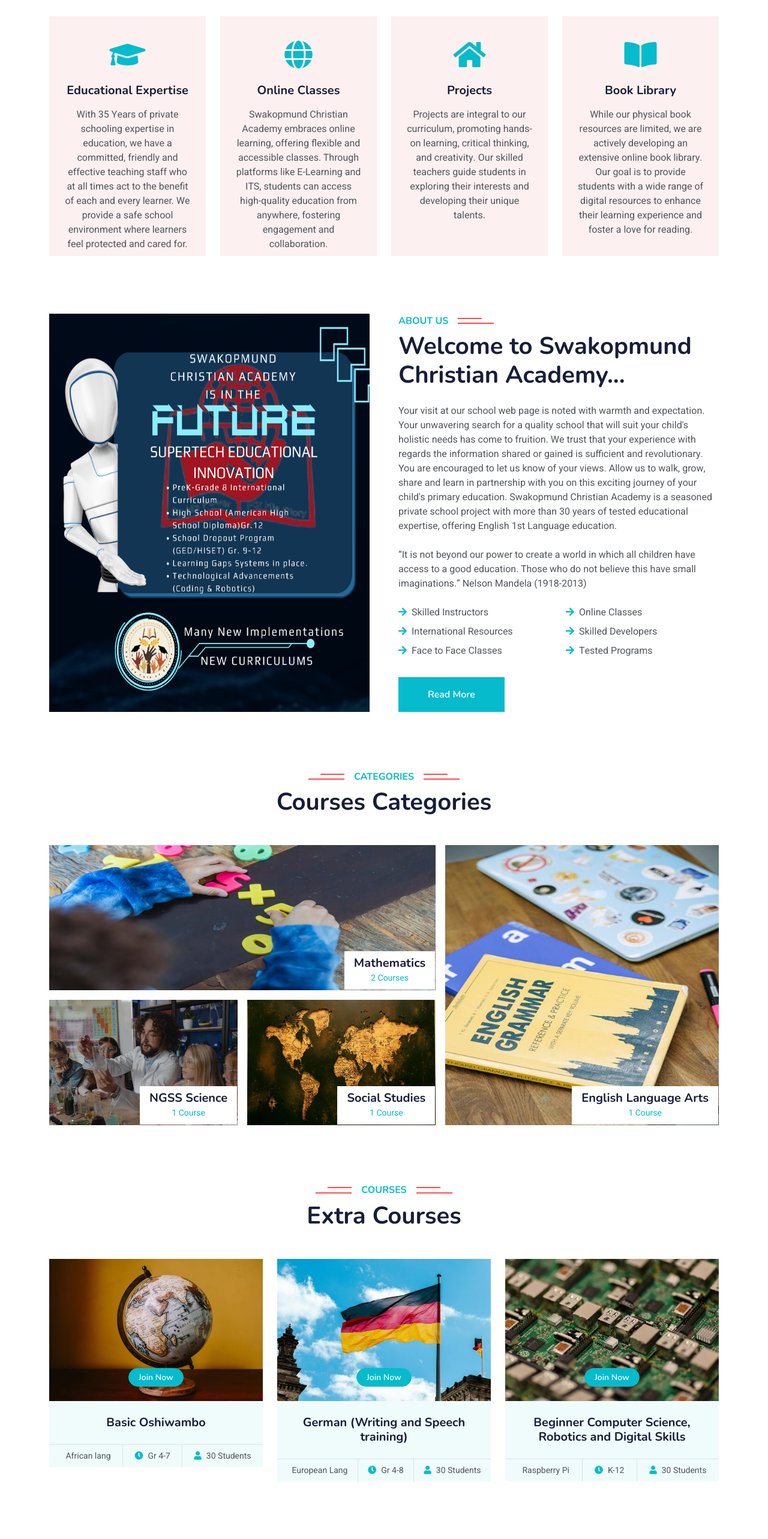
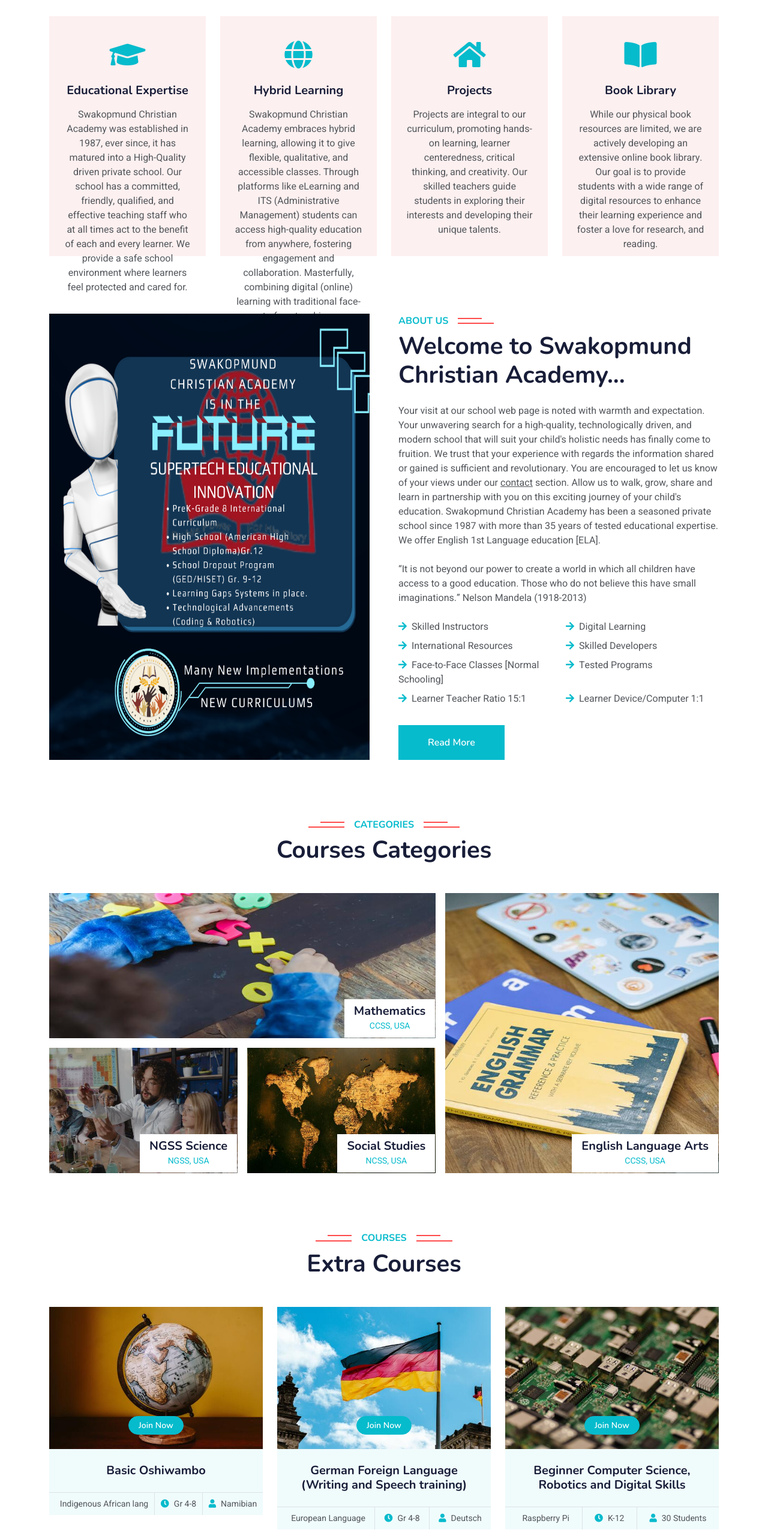
Before and after one commit to dynamic-odyssey/sca-main-site, a Svelte app in the folder app/: page / in a window 1280 px wide. Shown: the part 160-2726 px from the top of the page at 60% size. Built offline with nearby package versions, Linux system fonts and the light colour scheme; what pocketbase would draw is missing.

Commit message:
Updated information

```diff
--- a/app/src/sections/about/about.svelte
+++ b/app/src/sections/about/about.svelte
@@ -26,15 +26,13 @@
         <h1 class="mb-4">Welcome to Swakopmund Christian Academy...</h1>
         <p class="mb-4">
           Your visit at our school web page is noted with warmth and
-          expectation. Your unwavering search for a quality school that will
-          suit your child's holistic needs has come to fruition. We trust that
+          expectation. Your unwavering search for a high-quality, technologically driven, and modern school that will
+          suit your child's holistic needs has finally come to fruition. We trust that
           your experience with regards the information shared or gained is
           sufficient and revolutionary. You are encouraged to let us know of
-          your views. Allow us to walk, grow, share and learn in partnership
-          with you on this exciting journey of your child's primary education.
-          Swakopmund Christian Academy is a seasoned private school project with
-          more than 30 years of tested educational expertise, offering English
-          1st Language education.
+          your views under our <u>contact</u> section. Allow us to walk, grow, share and learn in partnership
+          with you on this exciting journey of your child's education.
+          Swakopmund Christian Academy has been a seasoned private school since 1987 with more than 35 years of tested educational expertise. We offer English 1st Language education [ELA].
         </p>
         <p class="mb-4">
           “It is not beyond our power to create a world in which all children
@@ -50,7 +48,7 @@
           </div>
           <div class="col-sm-6">
             <p class="mb-0">
-              <i class="fa fa-arrow-right text-primary me-2" />Online Classes
+              <i class="fa fa-arrow-right text-primary me-2" />Digital Learning
             </p>
           </div>
           <div class="col-sm-6">
@@ -67,13 +65,23 @@
           </div>
           <div class="col-sm-6">
             <p class="mb-0">
-              <i class="fa fa-arrow-right text-primary me-2" />Face to Face
-              Classes
+              <i class="fa fa-arrow-right text-primary me-2" />Face-to-Face
+              Classes [Normal Schooling]
             </p>
           </div>
           <div class="col-sm-6">
             <p class="mb-0">
               <i class="fa fa-arrow-right text-primary me-2" />Tested Programs
+            </p>
+          </div>
+          <div class="col-sm-6">
+            <p class="mb-0">
+              <i class="fa fa-arrow-right text-primary me-2" />Learner Teacher Ratio 15:1
+            </p>
+          </div>
+          <div class="col-sm-6">
+            <p class="mb-0">
+              <i class="fa fa-arrow-right text-primary me-2" />Learner Device/Computer 1:1
             </p>
           </div>
         </div>
--- a/app/src/sections/categories/categories.svelte
+++ b/app/src/sections/categories/categories.svelte
@@ -24,7 +24,7 @@
                 style="margin: 1px;"
               >
                 <h5 class="m-0">Mathematics</h5>
-                <small class="text-primary">2 Courses</small>
+                <small class="text-primary">CCSS, USA</small>
               </div>
             </a>
           </div>
@@ -39,7 +39,7 @@
                 style="margin: 1px;"
               >
                 <h5 class="m-0">NGSS Science</h5>
-                <small class="text-primary">1 Course</small>
+                <small class="text-primary">NGSS, USA</small>
               </div>
             </a>
           </div>
@@ -54,7 +54,7 @@
                 style="margin: 1px;"
               >
                 <h5 class="m-0">Social Studies</h5>
-                <small class="text-primary">1 Course</small>
+                <small class="text-primary">NCSS, USA</small>
               </div>
             </a>
           </div>
@@ -80,7 +80,7 @@
             style="margin:  1px;"
           >
             <h5 class="m-0">English Language Arts</h5>
-            <small class="text-primary">1 Course</small>
+            <small class="text-primary">CCSS, USA</small>
           </div>
         </a>
       </div>
--- a/app/src/sections/contact/contact.svelte
+++ b/app/src/sections/contact/contact.svelte
@@ -58,7 +58,7 @@
       <div class="col-lg-4 col-md-6 wow fadeInUp" data-wow-delay="0.1s">
         <h5>Get In Touch</h5>
         <p class="mb-4">
-          Contact us via email, WhatsApp, call us or simply drop by. We would
+          Contact us via email, call us or simply drop by. We would
           love to hear from you!
         </p>
         <div class="d-flex align-items-center mb-3">
@@ -81,10 +81,6 @@
             style="width: 50px; height: 50px;"
           >
             <i class="fab fa-whatsapp text-white" />
-          </div>
-          <div class="ms-3">
-            <h5 class="text-primary">WhatsApp</h5>
-            <p class="mb-0">+264 81 259 9878</p>
           </div>
         </div>
         <div class="d-flex align-items-center mb-3">
--- a/app/src/sections/courses/courses.svelte
+++ b/app/src/sections/courses/courses.svelte
@@ -31,13 +31,13 @@
           </div>
           <div class="d-flex border-top">
             <small class="flex-fill text-center border-end py-2"
-              ><i class=" text-primary me-2" />African lang</small
+              ><i class=" text-primary me-2" />Indigenous African lang</small
             >
             <small class="flex-fill text-center border-end py-2"
-              ><i class="fa fa-clock text-primary me-2" />Gr 4-7</small
+              ><i class="fa fa-clock text-primary me-2" />Gr 4-8</small
             >
             <small class="flex-fill text-center py-2"
-              ><i class="fa fa-user text-primary me-2" />30 Students</small
+              ><i class="fa fa-user text-primary me-2" />Namibian</small
             >
           </div>
         </div>
@@ -58,17 +58,17 @@
           </div>
           <div class="text-center p-4 pb-0">
             <h3 class="mb-0" />
-            <h5 class="mb-4">German (Writing and Speech training)</h5>
+            <h5 class="mb-4">German Foreign Language (Writing and Speech training)</h5>
           </div>
           <div class="d-flex border-top">
             <small class="flex-fill text-center border-end py-2"
-              ><i class=" text-primary me-2" />European Lang</small
+              ><i class=" text-primary me-2" />European Language</small
             >
             <small class="flex-fill text-center border-end py-2"
               ><i class="fa fa-clock text-primary me-2" />Gr 4-8</small
             >
             <small class="flex-fill text-center py-2"
-              ><i class="fa fa-user text-primary me-2" />30 Students</small
+              ><i class="fa fa-user text-primary me-2" />Deutsch</small
             >
           </div>
         </div>
--- a/app/src/sections/services/services.svelte
+++ b/app/src/sections/services/services.svelte
@@ -14,11 +14,7 @@
               <i class="fa fa-3x fa-graduation-cap text-primary mb-4" />
               <h5 class="mb-3">Educational Expertise</h5>
               <p>
-                With 35 Years of private schooling expertise in education, we
-                have a committed, friendly and effective teaching staff who at
-                all times act to the benefit of each and every learner. We
-                provide a safe school environment where learners feel protected
-                and cared for.
+                Swakopmund Christian Academy was established in 1987, ever since, it has matured into a High-Quality driven private school. Our school has a committed, friendly, qualified, and effective teaching staff who at all times act to the benefit of each and every learner. We provide a safe school environment where learners feel protected and cared for.
               </p>
             </div>
           </div>
@@ -27,12 +23,9 @@
           <div class="service-item text-center pt-3 h-100 d-flex flex-column">
             <div class="p-4 flex-grow-1">
               <i class="fa fa-3x fa-globe text-primary mb-4" />
-              <h5 class="mb-3">Online Classes</h5>
+              <h5 class="mb-3"> Hybrid Learning</h5>
               <p>
-                Swakopmund Christian Academy embraces online learning, offering
-                flexible and accessible classes. Through platforms like
-                E-Learning and ITS, students can access high-quality education
-                from anywhere, fostering engagement and collaboration.
+                Swakopmund Christian Academy embraces hybrid learning, allowing it to give flexible, qualitative, and accessible classes. Through platforms like eLearning and ITS (Administrative Management) students can access high-quality education from anywhere, fostering engagement and collaboration. Masterfully, combining digital (online) learning with traditional face-to-face teaching.
               </p>
             </div>
           </div>
@@ -44,7 +37,7 @@
               <h5 class="mb-3">Projects</h5>
               <p>
                 Projects are integral to our curriculum, promoting hands-on
-                learning, critical thinking, and creativity. Our skilled
+                learning, learner centeredness, critical thinking, and creativity. Our skilled
                 teachers guide students in exploring their interests and
                 developing their unique talents.
               </p>
@@ -60,7 +53,7 @@
                 While our physical book resources are limited, we are actively
                 developing an extensive online book library. Our goal is to
                 provide students with a wide range of digital resources to
-                enhance their learning experience and foster a love for reading.
+                enhance their learning experience and foster a love for research, and reading.
               </p>
             </div>
           </div>
--- a/app/src/sections/why-us/whyUs.svelte
+++ b/app/src/sections/why-us/whyUs.svelte
@@ -25,21 +25,34 @@
         </h6>
         <h1 class="mb-4">Welcome to Tuto ya Tulo ya Africa</h1>
         <p class="mb-4">
-          We constantly foster the intellectual and emotional growth of all our
-          learners by adapting our program and curriculum as such. We have a
-          real and actively strong home vs school communication system. A fun
-          and supportive school environment and year planner. Parents are not
-          just encouraged but expected to be involved in their child's school
-          life and always "kept in the loop'. <strong
-            ><b> We disgust in strong terms </b></strong
-          >all forms of discrimination, apartheid or groupings. We encourage
-          openness, citizenry, unity and reconciliation
+         Our motto is "Tuto ya Tulo ya Africa", a Lozy (Indigenous African Language) saying which translates "Education is victory for Africa": We have developed an Inclusive Integration of African Heritage in our Education system.
         </p>
         <p class="mb-4">
-          Our mission is to provide excellence in education through a caring and
-          diverse environment that encourages the holistic development of each
-          student as part of our mandate. We prepare students with the means to
-          succeed in a challenging world
+          At Swakopmund Christian Academy, we believe in providing a comprehensive and diverse educational experience that celebrates the richness of African heritage while embracing a global perspective. Our Philosophy, Tuto ya Tulo ya Africa, meaning "Footprints of Africa" in the local language, is built upon the following core principles:
+        </p>
+         <p class="mb-4">
+          1. Cultural Integration: Tuto ya Tulo ya Africa recognizes the significance of cultural diversity and aims to integrate the values, traditions, and histories of Africa into the international curriculum. By acknowleging and celebrating the unique aspects of African heritage, we foster a sense of pride and identity in our students, creating well-rounded global citizens with a deep appreciation for their roots.
+        </p>
+        <p class="mb-4">
+          2. Global Awareness: While we emphasize the importance of African heritage, we also instill in our students a keen understanding of global interconnectedness. Through cross-cultural exchanges, international partnerships, and exposure to diverse perspectives, our students develop a broader outlook on the world, promoting tolerance, empathy, and a sense of responsibility towards global issues.
+        </p>
+        <p class="mb-4">
+          3. Holistic Education: Tuto ya Tulo ya Africa is committed to providing a holistic education that nurtures the mind, body and spirit of each student. We believe in fostering intellectual curiosity, critical thinking, creativity, and emotional intelligence, equipping our students to excel in an ever-changing world while maintaining a strong sense of compassion and empathy.
+        </p>
+        <p class="mb-4">
+          4. Environmental Consciousness: Africa's ecological diversity and natural beauty are integral to our philosophy. We encourage a profound connection to the environment and advocate for sustainable practices. Through environmental education and conservation efforts, we inspire our students to be responsible stewards of the plant, preserving its resources for future generations.
+        </p>
+        <p class="mb-4">
+          5. Community Engagement: Tuto ya Tulo ya Africa emphasizes the importance of active community involvement and social responsibility. By engaging in service learning projects and community outreach initiatives, our students gain an understanding of the challenges faced by various communities and develop a commitment to contributing positively to society.
+        </p>
+        <p class="mb-4">
+          6. Empowerment and Inclusivity: We believe in empowering all students, irrespective of their background, abilities, or circumstances. Tuto ya Tulo ya Africa ensures that every individual feels valued, respected, and included in the learning process, fostering a supportive and nurturing environment where everyone can thrive.
+        </p>
+        <p class="mb-4">
+          7. Lifelong Learning: Learning is a lifelong journey, and our philosophy encourages a thirst for knowledge that extends beyond the classroom. We inspire a love for learning, curiosity, and self-discovery, equipping our students with the skills and mindset necessary for continuous personal and intellectual growth throughout their lives.
+        </p>
+        <p class="mb-4">
+          Tuto ya Tulo ya Africa is not just a symbol of Swakopmund Christian Academy's commitment to African heritage but an ideology that enriches the educational experience of every student. By embracing diversity, global awareness, and a sense of responsibility, we prepare our students to navigate the complexities of the world while preserving and celebrating their African roots.
         </p>
         <div class="row gy-2 gx-4 mb-4">
           <div class="col-sm-6">
--- a/app/src/views/HomeView.svelte
+++ b/app/src/views/HomeView.svelte
@@ -82,7 +82,7 @@
               <p class="fs-5 text-white mb-4 pb-2">
                 Whether you prefer the convenience of learning from home or the
                 benefits of face-to-face interaction, SCA offers a blended
-                education approach that combines the best of both worlds. Our
+                education approach that combines the best of both worlds suitable for any learning environment. Our
                 learning facilities provide a nurturing environment, while our
                 expert tutors deliver personalized guidance and instruction.
               </p>
```
